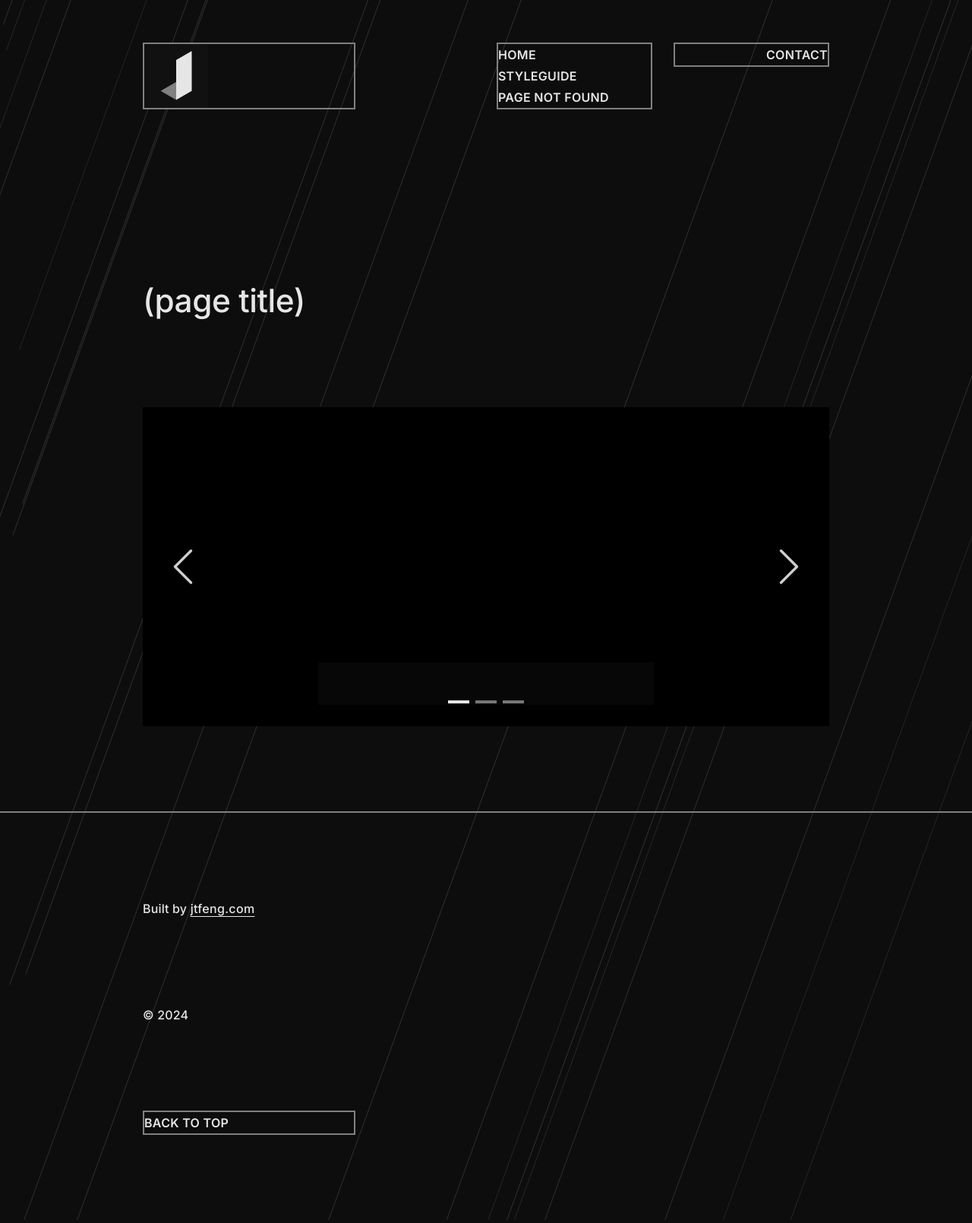
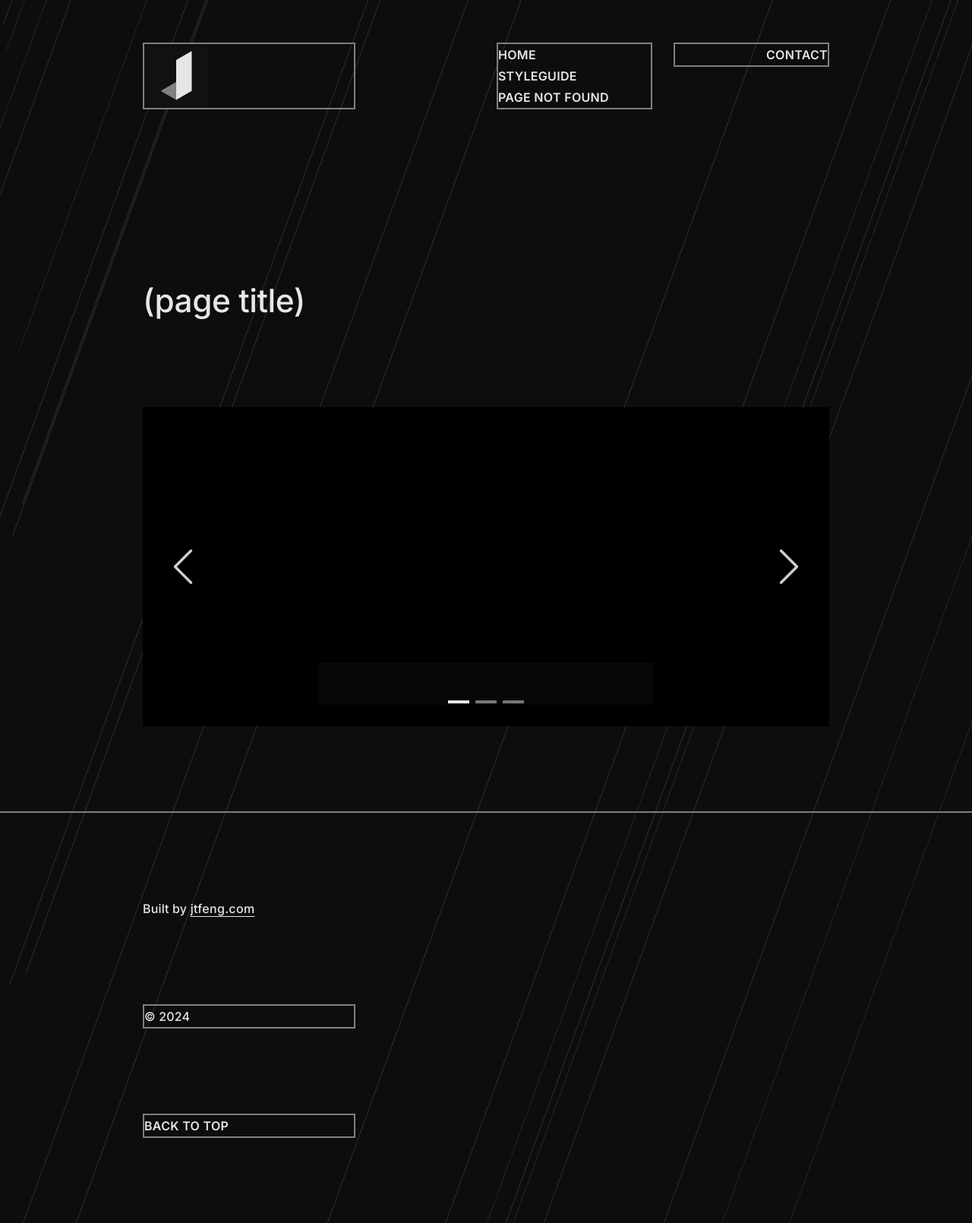
Before and after one commit to jingtianfeng/jekytrap, a Jekyll site: the page built from index.html, in a window 1280 px wide. Shown: the whole page at 76% size. Built offline with Jekyll 4.4.1, drawn with Linux system fonts in a browser that asks for light colours.

Commit message:
UPDATE _includes/comp-legal.html: remove <div> container, add .border

```diff
--- a/_includes/comp-legal.html
+++ b/_includes/comp-legal.html
@@ -1,7 +1,4 @@
-<div class=""
-     style="max-width: 588px;">
-    <p class=""
-       style="max-width: 280px;">
-        © {{ site.time | date: "%Y" }}
-    </p>
-</div>
+<p class="border"
+   style="max-width: 280px;">
+    © {{ site.time | date: "%Y" }}
+</p>
```
